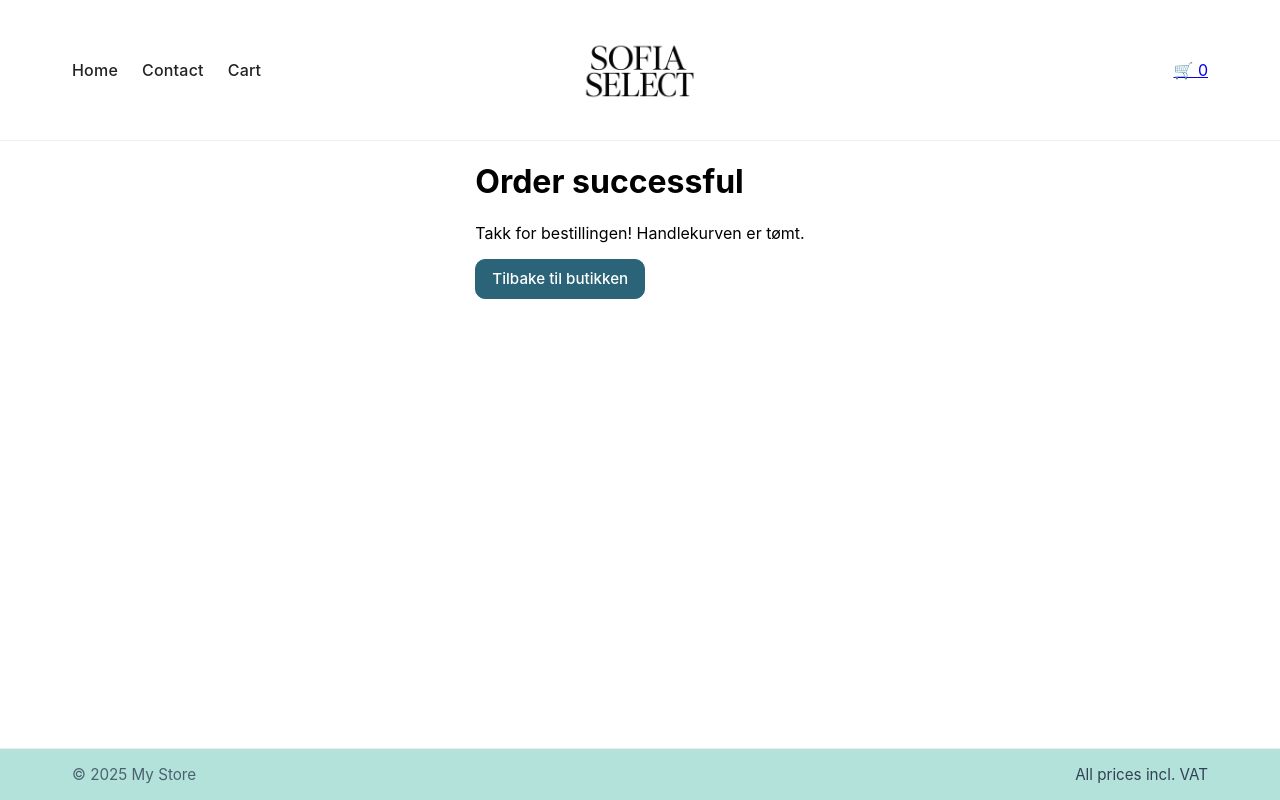
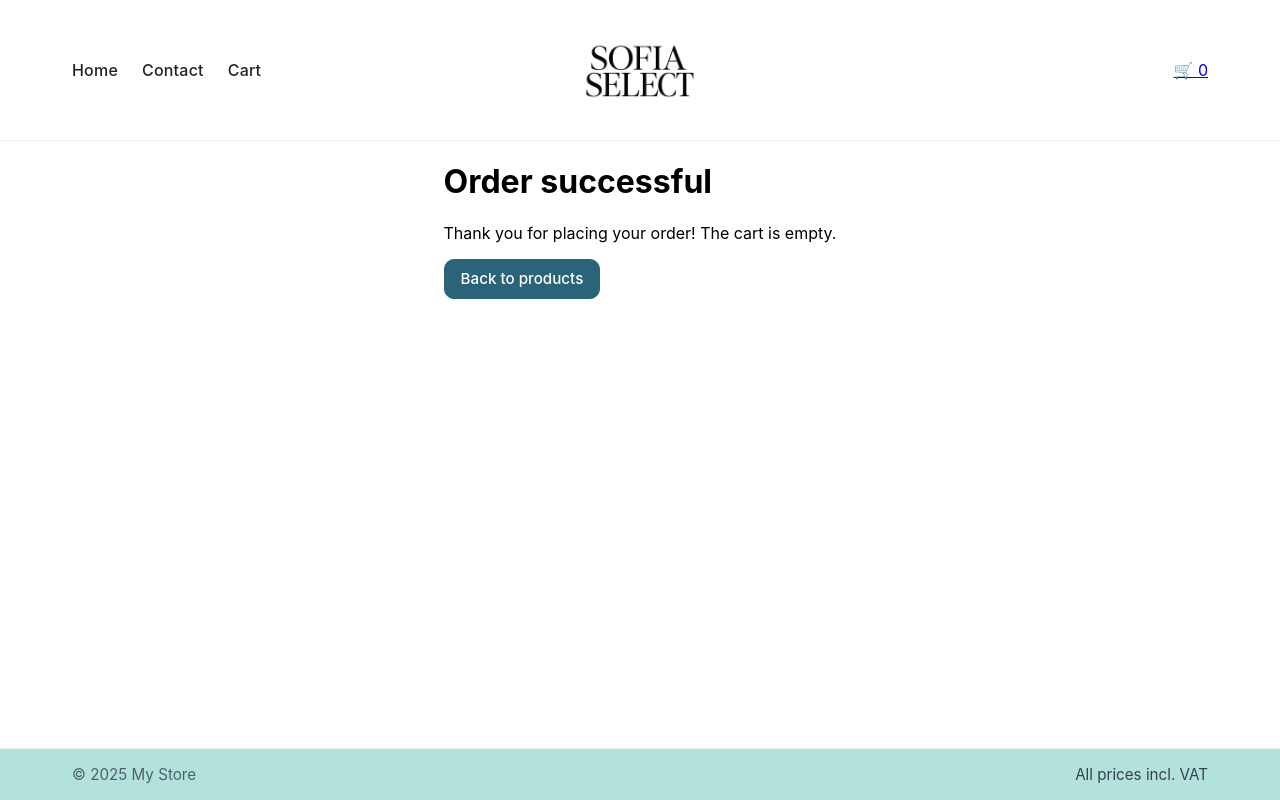
Before and after one commit to KineOnes/noroff-ecom, a React (Create React App) app: page /checkout/success in a window 1280 px wide. Built offline with nearby package versions, Linux system fonts and the light colour scheme.

Commit message:
Change loading message and thank you for order language to english

```diff
--- a/src/pages/CheckoutSuccessPage.jsx
+++ b/src/pages/CheckoutSuccessPage.jsx
@@ -15,9 +15,9 @@ export default function CheckoutSuccessPage() {
   return (
     <>
       <h1>Order successful</h1>
-      <p>Takk for bestillingen! Handlekurven er tømt.</p>
+      <p>Thank you for placing your order! The cart is empty.</p>
       <Link to="/" className={`${buttonStyles.btn} ${buttonStyles.btnPrimary}`}>
-        Tilbake til butikken
+        Back to products
       </Link>
     </>
   );
--- a/src/pages/HomePage.jsx
+++ b/src/pages/HomePage.jsx
@@ -35,8 +35,8 @@ export default function HomePage() {
       .slice(0, 8); // topp 8 forslag
   }, [products, query]);
 
-  if (status === "loading") return <p>Laster produkter…</p>;
-  if (status === "error") return <p>Kunne ikke hente produkter. Prøv igjen.</p>;
+  if (status === "loading") return <p>Loading products…</p>;
+  if (status === "error") return <p>Could not load products. Try again.</p>;
 
   return (
     <div className={styles.container}>
```
